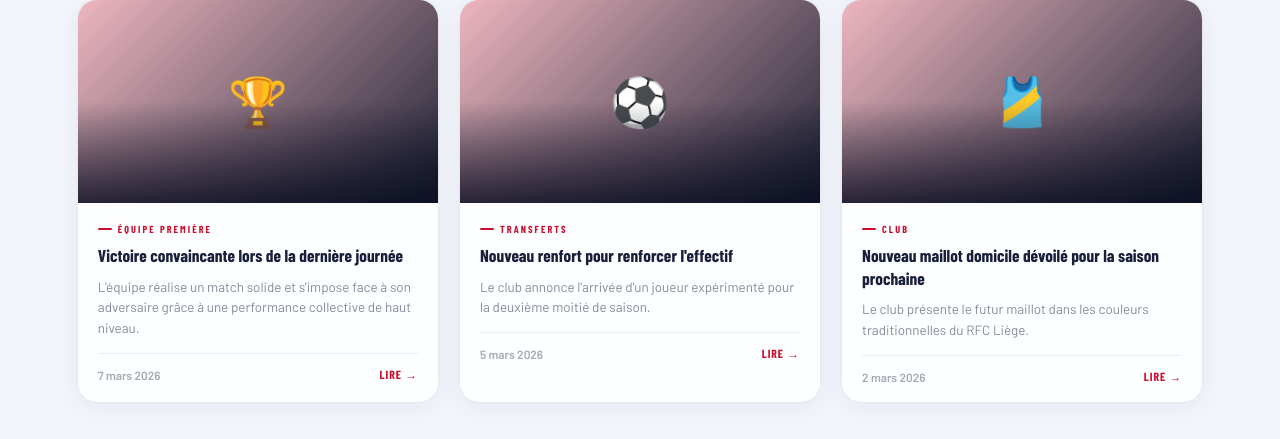
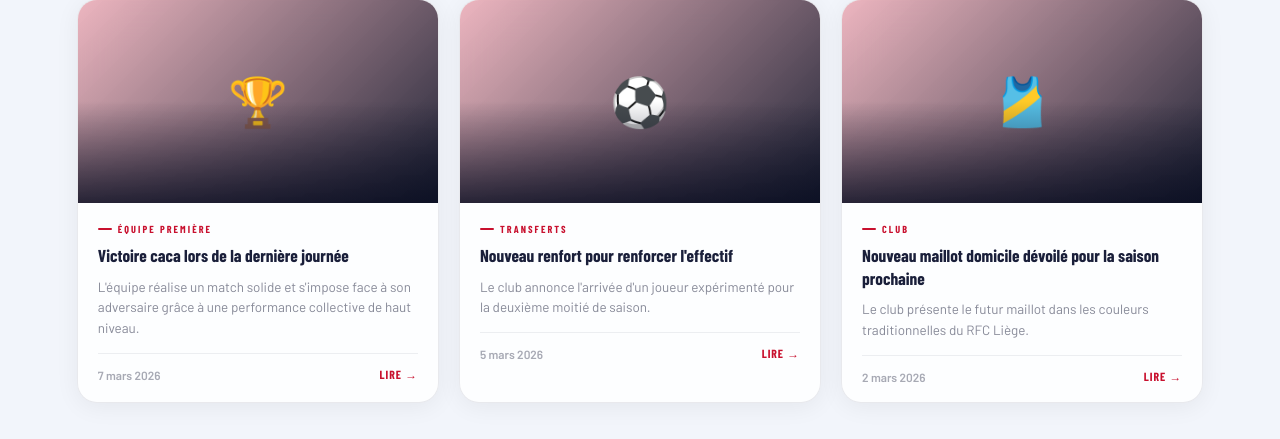
Before and after one commit to Hugovrbk/Belgica_3_miouw-, a PHP site: page / in a window 1280 px wide. Shown: the part 1328-1767 px from the top of the page. Run offline with PHP 8.4, Linux system fonts and the light colour scheme; data comes from the database, SQL or seed files in the repository; data that the repository does not hold is empty; some libraries are stand-ins or nearby versions; some web fonts are replaced.

Commit message:
changement nom

```diff
--- a/index.php
+++ b/index.php
@@ -240,7 +240,7 @@ function formatTime($dateString) {
             <div class="news-card-img">🏆</div>
             <div class="news-card-body">
                 <div class="news-tag">Équipe première</div>
-                <div class="news-card-title">Victoire convaincante lors de la dernière journée</div>
+                <div class="news-card-title">Victoire caca lors de la dernière journée</div>
                 <div class="news-card-desc">L'équipe réalise un match solide et s'impose face à son adversaire grâce à une performance collective de haut niveau.</div>
                 <div class="news-meta">
                     <span class="news-date">7 mars 2026</span>
```
